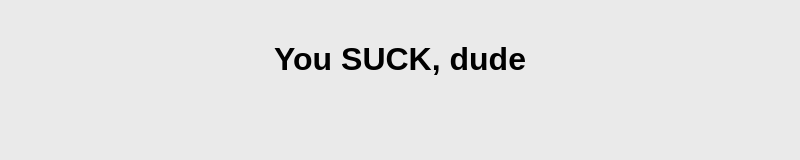
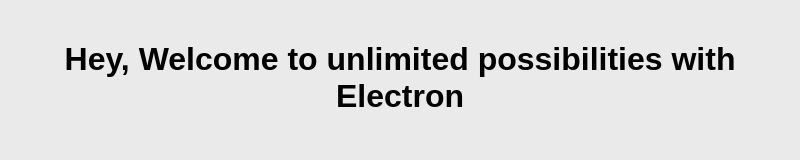
Before and after one commit to CaseyInHaengsin/electron-deploy, an Electron app: page index.html in a window 800 px wide. Drawn offline with Linux system fonts and the light colour scheme; no server answers.

Commit message:
test update.

```diff
--- a/index.html
+++ b/index.html
@@ -26,7 +26,7 @@
   </style>
 </head>
 <body>
-  <h1>You SUCK, dude</h1>
+  <h1>Hey, Welcome to unlimited possibilities with Electron</h1>
   <p id="version"></p>
   <div id="notification" class="hidden">
     <p id="message"></p>
--- a/package.json
+++ b/package.json
@@ -1,6 +1,6 @@
 {
   "name": "deploytest",
-  "version": "1.0.2",
+  "version": "1.0.3",
   "description": "",
   "main": "index.js",
   "repository": {
```
